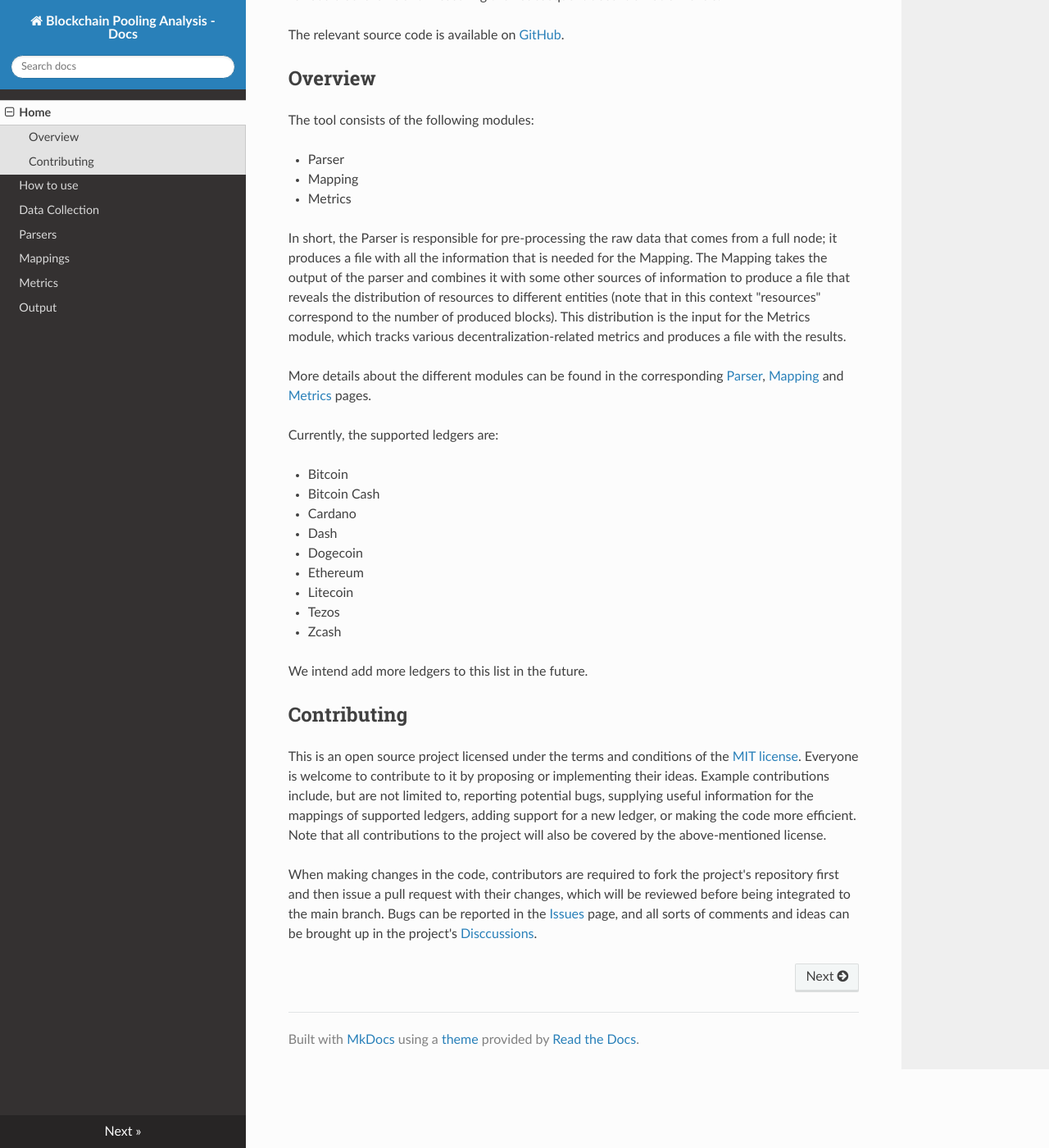
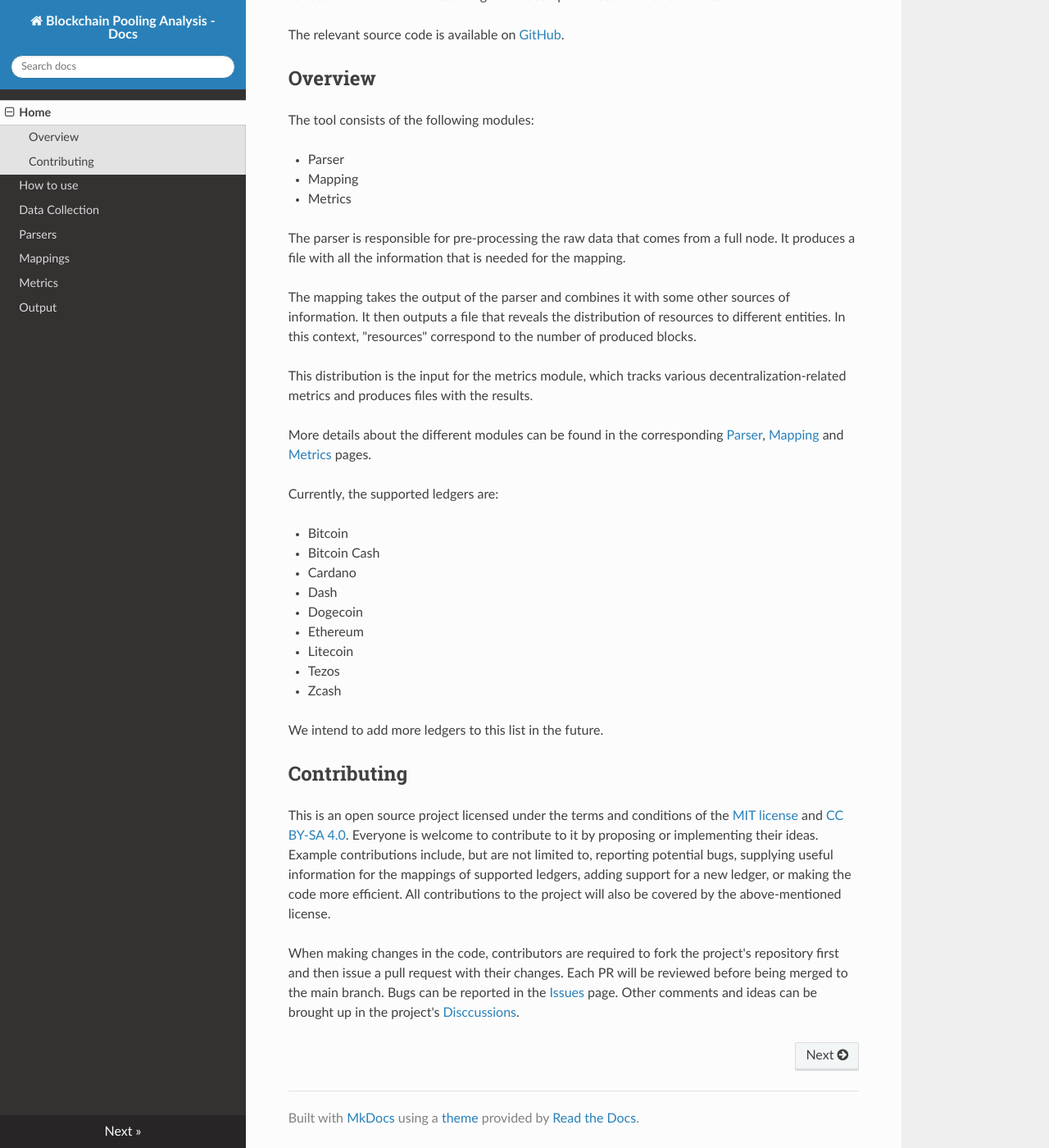
Before and after one commit to Blockchain-Technology-Lab/consensus-decentralization, an MkDocs documentation site: the page built from docs/index.md, in a window 1280 px wide and 1400 px high, scrolled down 225 px. Shown: the whole window at 82% size. Built offline with MkDocs 1.6.1, drawn with Linux system fonts in a browser that asks for light colours; nearby versions of some CDN libraries.

Commit message:
Minor update in index doc

```diff
--- a/docs/index.md
+++ b/docs/index.md
@@ -13,14 +13,18 @@
 - Mapping
 - Metrics
 
-In short, the Parser is responsible for pre-processing the raw data that comes from a full node; it produces a file
-with all the information that is needed for the Mapping. The Mapping takes the output of the parser and combines it with
-some other sources of information to produce a file that reveals the distribution of resources to different entities
-(note that in this context "resources" correspond to the number of produced blocks). This distribution is the input for
-the Metrics module, which tracks various decentralization-related metrics and produces a file with the results.
+The parser is responsible for pre-processing the raw data that comes from a full node. It produces a file
+with all the information that is needed for the mapping.
 
-More details about the different modules can be found in the corresponding [Parser](parsers.md), [Mapping](mappings.md)
-and [Metrics](metrics.md) pages.
+The mapping takes the output of the parser and combines it with some other
+sources of information. It then outputs a file that reveals the distribution of
+resources to different entities.  In this context, "resources" correspond to the
+number of produced blocks.
+
+This distribution is the input for the metrics module, which tracks various
+decentralization-related metrics and produces files with the results.
+
+More details about the different modules can be found in the corresponding [Parser](parsers.md), [Mapping](mappings.md) and [Metrics](metrics.md) pages.
 
 Currently, the supported ledgers are:
 
@@ -34,17 +38,20 @@
 - Tezos
 - Zcash
 
-We intend add more ledgers to this list in the future.
+We intend to add more ledgers to this list in the future.
 
 ## Contributing
-This is an open source project licensed  under the terms and conditions of the [MIT license](LICENSE). Everyone
-is welcome to contribute to it by proposing or implementing their ideas. Example contributions include, but are not
-limited to, reporting potential bugs, supplying useful information for the mappings of supported ledgers, adding support
-for a new ledger, or making the code more efficient.
-Note that all contributions to the project will also be covered by the above-mentioned license.
+
+This is an open source project licensed under the terms and conditions of the [MIT license](LICENSE) and [CC BY-SA 4.0](https://creativecommons.org/licenses/by-sa/4.0/).
+Everyone is welcome to contribute to it by proposing or implementing their
+ideas. Example contributions include, but are not limited to, reporting
+potential bugs, supplying useful information for the mappings of supported
+ledgers, adding support for a new ledger, or making the code more efficient.
+All contributions to the project will also be covered by the above-mentioned
+license.
 
 When making changes in the code, contributors are required to fork the project's repository first and then issue a pull
-request with their changes, which will be reviewed before being integrated to the main branch. Bugs can be reported
-in the [Issues](https://github.com/Blockchain-Technology-Lab/pooling-analysis/issues) page, and all sorts of comments
-and ideas can be brought up in the project's
+request with their changes. Each PR will be reviewed before being merged to the main branch. Bugs can be reported
+in the [Issues](https://github.com/Blockchain-Technology-Lab/pooling-analysis/issues) page.
+Other comments and ideas can be brought up in the project's
 [Disccussions](https://github.com/Blockchain-Technology-Lab/pooling-analysis/discussions).
```
